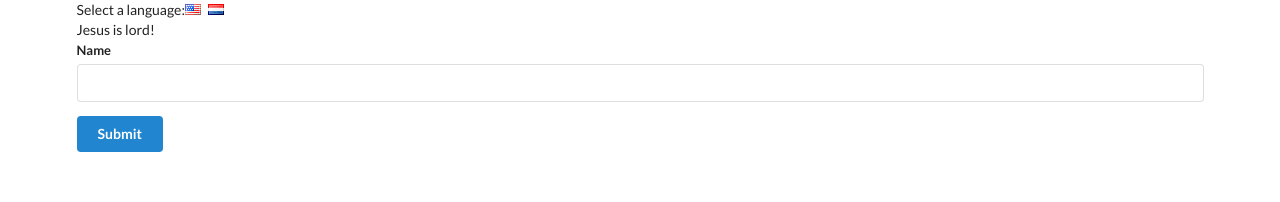
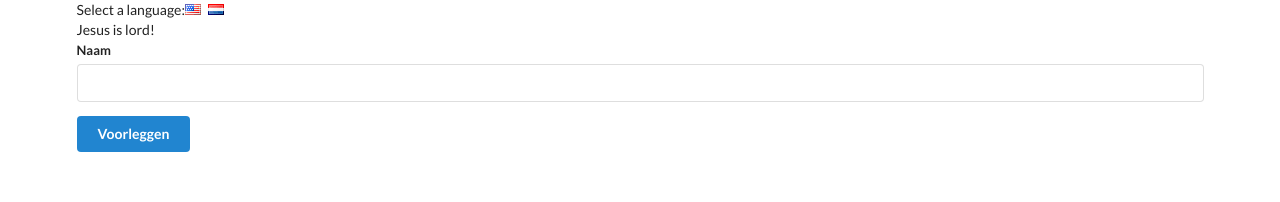
Before and after one commit to betadayz/translate-lang, a React (Create React App) app: page / in a window 1280 px wide. Shown: the top 202 px of the page. Built offline with nearby package versions, Linux system fonts and the light colour scheme.

Commit message:
comsuming the context

```diff
--- a/src/component/Button.js
+++ b/src/component/Button.js
@@ -5,8 +5,8 @@
     static contextType = LanguageContext;
 
     render() {
-        console.log(this.context)
-        return <button className="ui button primary">Submit</button>;
+        const text = this.context === 'english' ? 'Submit' : 'Voorleggen';
+        return <button className="ui button primary">{text}</button>;
     }
 }
 
--- a/src/component/Field.js
+++ b/src/component/Field.js
@@ -1,10 +1,14 @@
 import React from 'react';
+import LanguageContext from '../contexts/LanguageContext';
 
 class Field extends React.Component {
+    static contextType = LanguageContext;
+
     render() {
+        const text = this.context === 'english' ? 'Name' : 'Naam';
         return (
             <div className="ui field">
-                <label>Name</label>
+                <label>{text}</label>
                 <input/>
             </div>
         )
--- a/src/contexts/LanguageContext.js
+++ b/src/contexts/LanguageContext.js
@@ -1,3 +1,3 @@
 import React from 'react';
 
-export default React.createContext('english')
+export default React.createContext('dutch')
```
